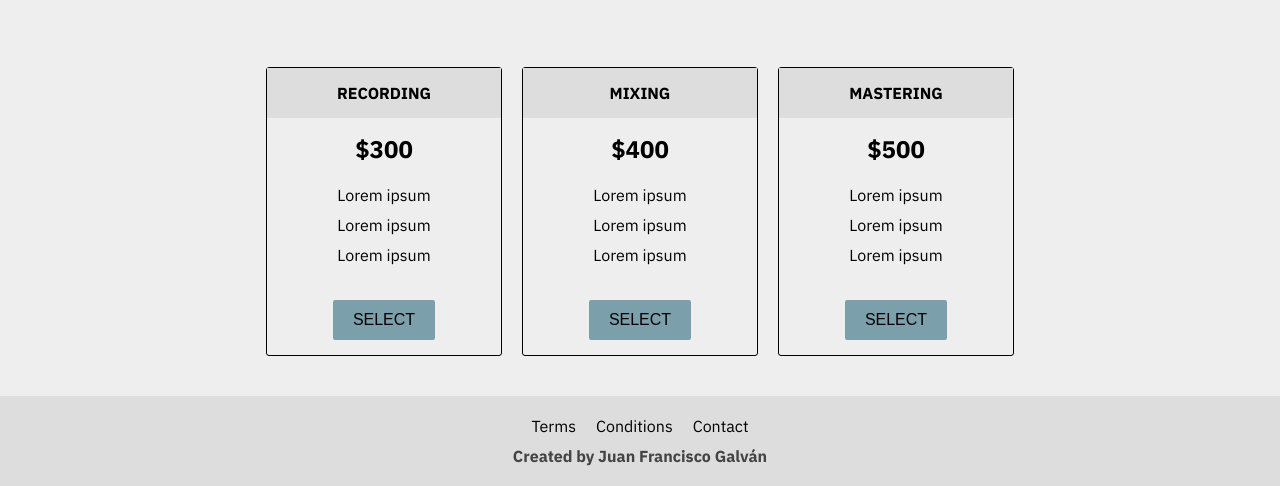
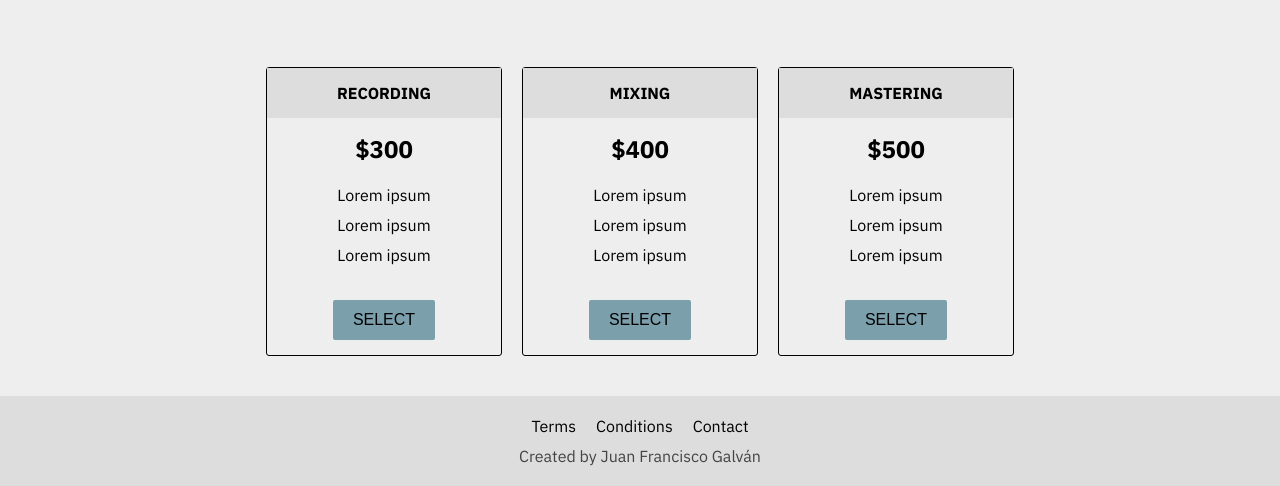
Before and after one commit to juanfrancgalvan/loremstudios, a website: page index.html in a window 1280 px wide. Shown: the part 1073-1559 px from the top of the page. Drawn offline with Linux system fonts and the light colour scheme.

Commit message:
modified:   build/style.css 	modified:   build/style.css.map 	modified:   index.html 	modified:   src/style.scss

```diff
--- a/index.html
+++ b/index.html
@@ -106,7 +106,7 @@
       <li><a href="#">Conditions</a></li>
       <li><a href="#">Contact</a></li>
     </ul>
-    <span>Created by Juan Francisco Galván</span>
+    <p>Created by Juan Francisco Galván</p>
   </footer>
 </body>
 </html>
--- a/src/style.scss
+++ b/src/style.scss
@@ -238,12 +238,11 @@
   padding: 0 10px;
 }
 
-.footer span {
+.footer p {
   margin-top: 10px;
   display: flex;
   justify-content: center;
   color: var(--dark-gray-2);
-  font-weight: 700;
 }
 
 @media only screen and (width <=992px) {
```
Also changed, not shown: build/style.css, 1 other file.
